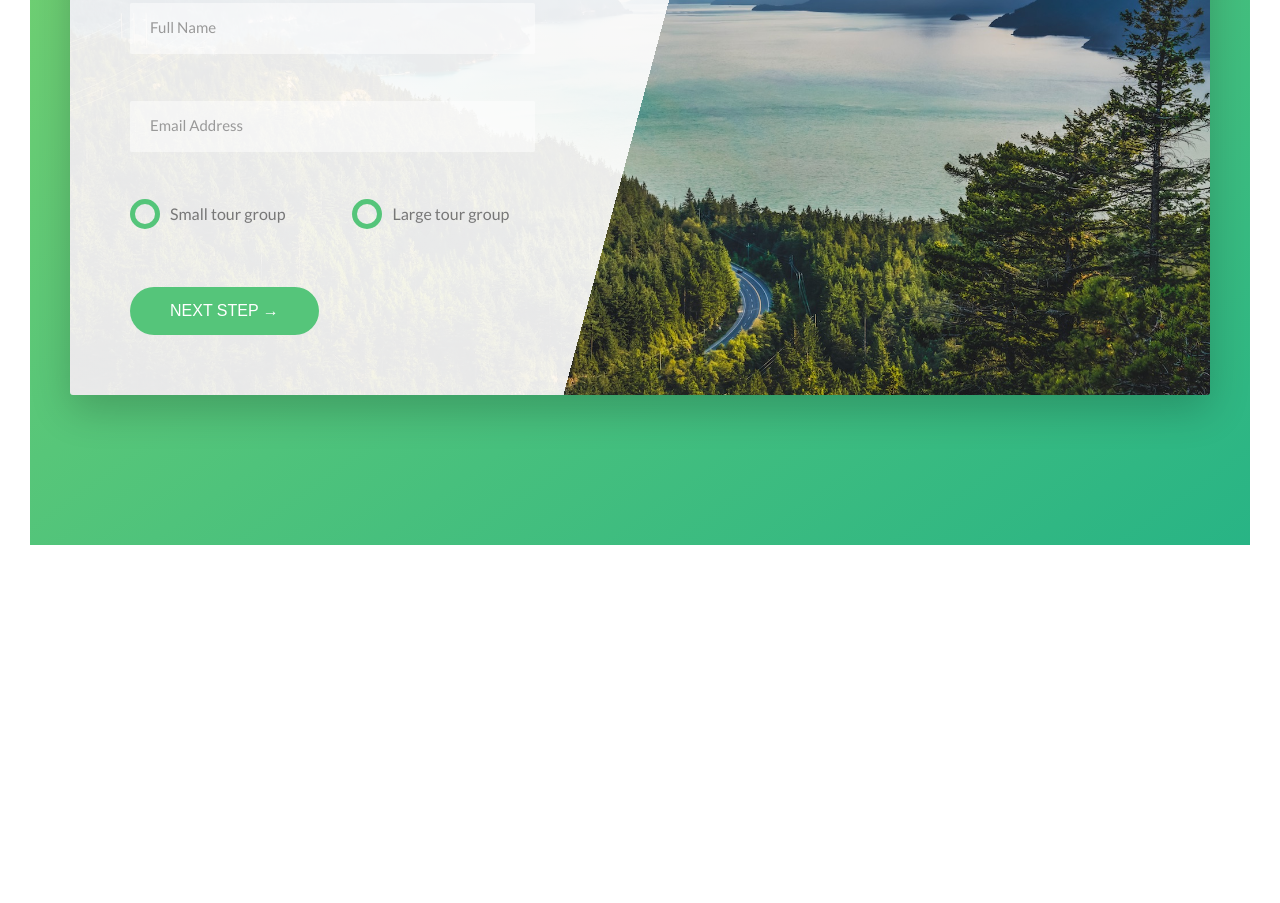
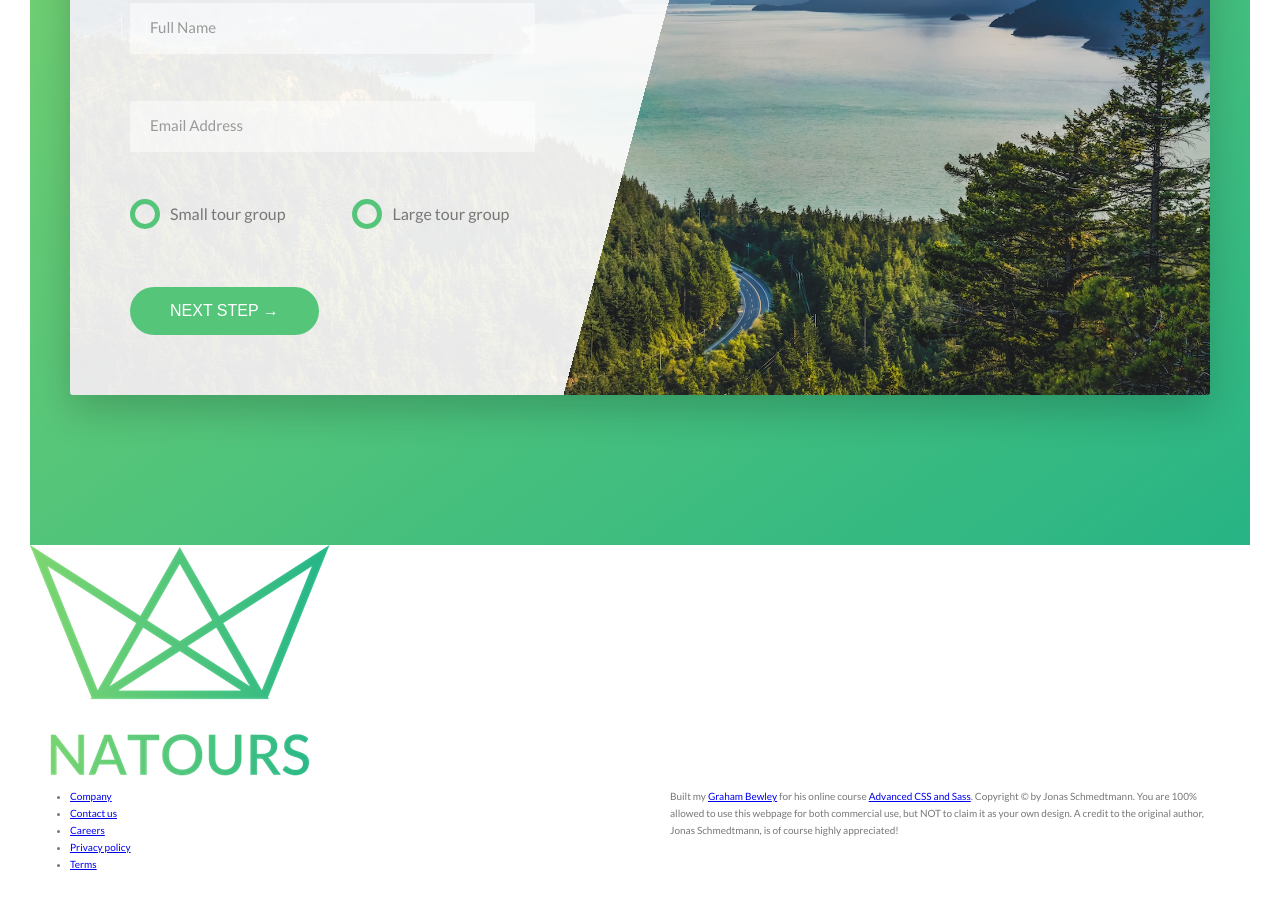
Before and after one commit to grahambewley/Natours, a website: page index.html in a window 1280 px wide. Shown: the part 4884-5787 px from the top of the page. Before the commit the page ends 5459 px from the top, so only its background shows below. Drawn offline with Linux system fonts and the light colour scheme.

Commit message:
Begin footer section

```diff
--- a/index.html
+++ b/index.html
@@ -312,6 +312,31 @@
                 </div>
             </section>
         </main>
+
+        <footer class="footer">
+            <div class="footer__logo-box">
+                <img src="img/logo-green-2x.png" alt="Full logo" class="footer__logo">
+            </div>
+
+            <div class="row">
+                <div class="col-1-of-2">
+                    <div class="footer__navigation">
+                        <ul class="footer__list">
+                            <li class="footer__item"><a href="#" class="footer__link">Company</a></li>
+                            <li class="footer__item"><a href="#" class="footer__link">Contact us</a></li>
+                            <li class="footer__item"><a href="#" class="footer__link">Careers</a></li>
+                            <li class="footer__item"><a href="#" class="footer__link">Privacy policy</a></li>
+                            <li class="footer__item"><a href="#" class="footer__link">Terms</a></li>
+                        </ul>
+                    </div>
+                </div>
+                <div class="col-1-of-2">
+                    <p class="cooter__copyright">
+                        Built my <a href="#" class="footer__link">Graham Bewley</a> for his online course <a href="#" class="footer__link">Advanced CSS and Sass</a>. Copyright &copy; by Jonas Schmedtmann. You are 100% allowed to use this webpage for both commercial use, but NOT to claim it as your own design. A credit to the original author, Jonas Schmedtmann, is of course highly appreciated!
+                    </p>
+                </div>
+            </div>
+        </footer>
         <!-- EXAMPLE COLUMNS THAT CAN BE USED IN LAYOUT
         <section class="grid-test">
 
--- a/sass/abstracts/_variables.scss
+++ b/sass/abstracts/_variables.scss
@@ -14,6 +14,7 @@ $color-grey-light-2: #eee;
 
 $color-grey-dark: #777;
 $color-grey-dark-2: #999;
+$color-grey-dark-3: #333;
 
 $color-white: #fff;
 $color-black: #000;
--- /dev/null
+++ b/sass/layout/_footer.scss
@@ -0,0 +1,7 @@
+.footer {
+    background-color: $color-grey-dark-3;
+    padding: 10rem;
+    font-size: 1.4rem;
+
+    &__logo-box
+}
--- a/sass/main.scss
+++ b/sass/main.scss
@@ -17,5 +17,6 @@
 
 @import "layout/header";
 @import "layout/grid";
+@import "layout/footer";
 
 @import "pages/home";
```
